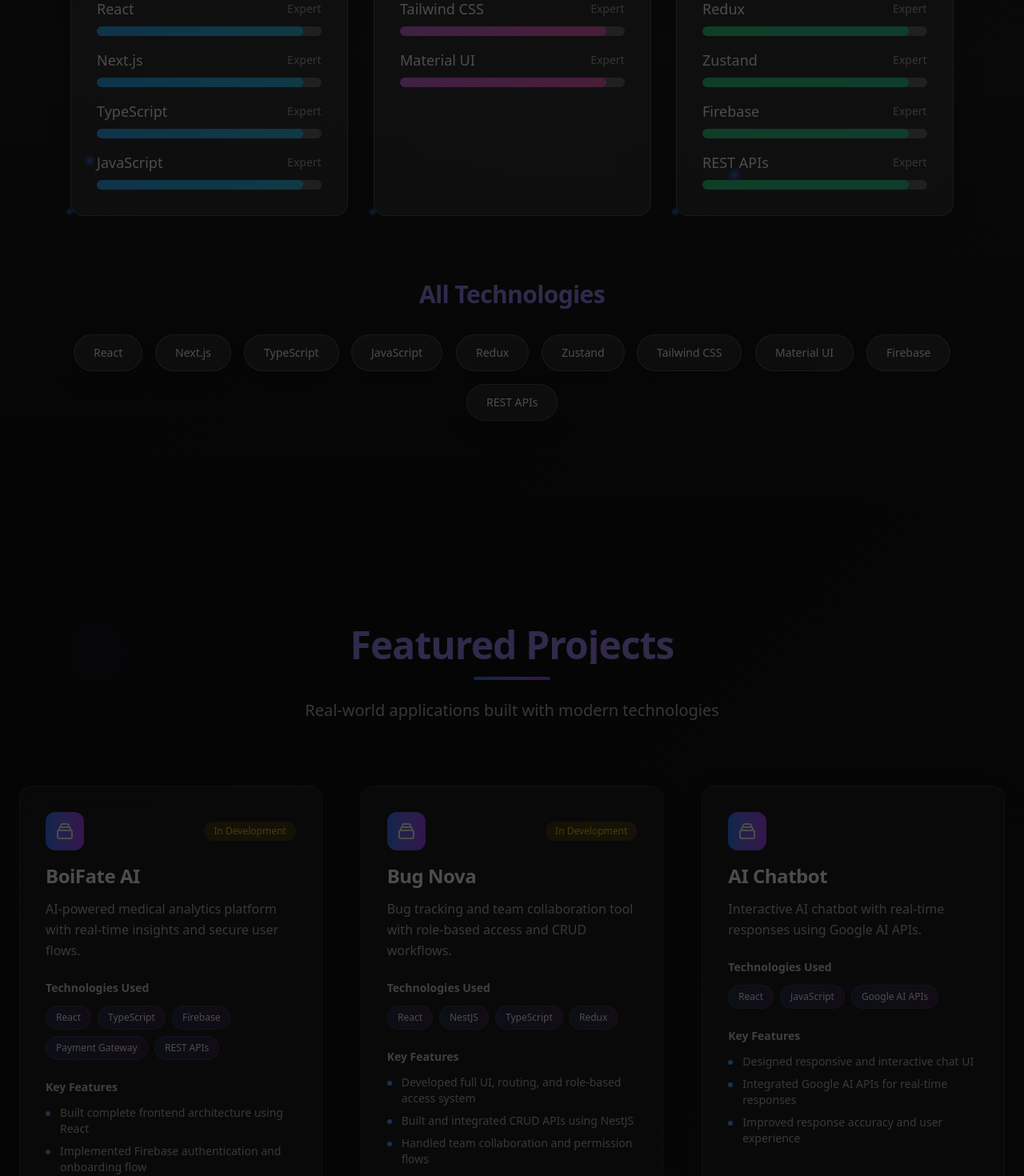
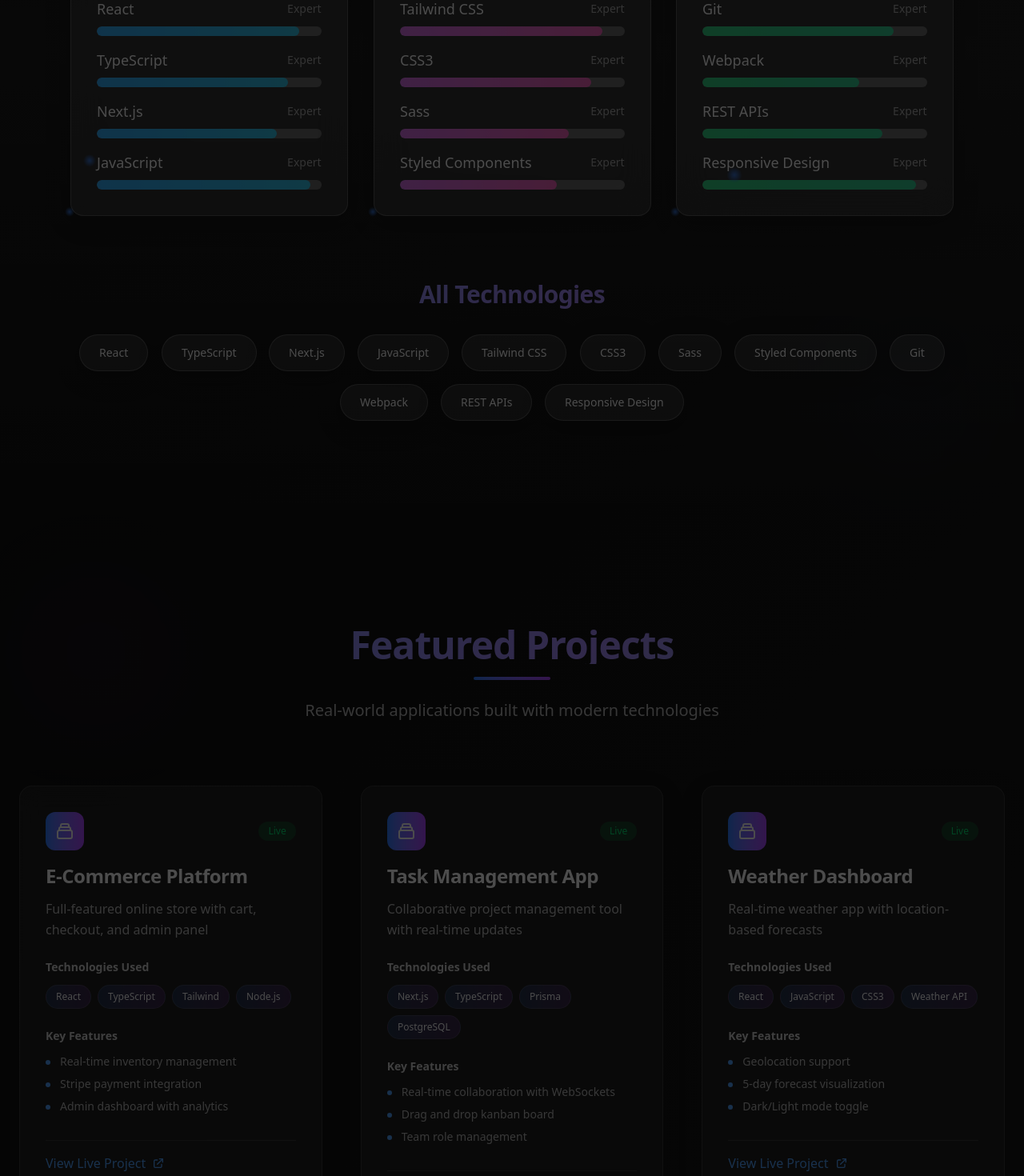
Before and after one commit to mistryOm24/portfolio-, a Next.js app: page / in a window 1280 px wide. Shown: the part 2040-3510 px from the top of the page at 80% size. Built offline with nearby package versions, Linux system fonts and the light colour scheme; no server answers.

Commit message:
add dynamic Content

```diff
--- a/src/components/sections/Contact.tsx
+++ b/src/components/sections/Contact.tsx
@@ -133,10 +133,10 @@ export default function Contact() {
                   </p>
                 </div>
 
-                <div className="space-y-4">
+                  <div className="space-y-4">
                   <button
                     onClick={() => {
-                      const email = 'mistryom024@gmail.com';
+                      const email = contact.cta.email;
 
                       // Try modern clipboard API first
                       if (navigator.clipboard && window.isSecureContext) {
--- a/src/components/sections/Projects.tsx
+++ b/src/components/sections/Projects.tsx
@@ -1,6 +1,8 @@
-import { projects } from "@/data/projects";
+import { portfolioData } from "@/data/portfolio";
 
 export default function Projects() {
+  const { projects } = portfolioData;
+
   return (
     <section id="projects" className="py-32 max-w-7xl mx-auto px-6 relative">
       {/* Background Elements */}
@@ -11,7 +13,7 @@ export default function Projects() {
         {/* Header */}
         <div className="text-center mb-20 animate-fade-in-up">
           <h2 id="projects-title" className="text-4xl md:text-5xl font-bold mb-4 gradient-text">
-            Featured Projects
+            {projects.title}
           </h2>
           <div className="w-24 h-1 bg-gradient-to-r from-blue-500 to-purple-500 mx-auto rounded-full mb-6"></div>
           <p className="text-xl text-white/70 max-w-2xl mx-auto">
@@ -21,7 +23,7 @@ export default function Projects() {
 
         {/* Projects Grid */}
         <div className="grid gap-12 lg:grid-cols-2 xl:grid-cols-3">
-          {projects.map((project, index) => (
+          {projects.list.map((project, index) => (
             <article
               key={project.title}
               className={`group glass rounded-2xl p-8 hover-lift transition-all duration-500 animate-fade-in-up delay-${(index + 1) * 200}`}
@@ -35,13 +37,13 @@ export default function Projects() {
                     </svg>
                   </div>
 
-                  {project.liveUrl && (
+                  {project.links?.live && (
                     <div className={`px-3 py-1 rounded-full text-xs font-medium ${
-                      project.liveUrl === "#"
-                        ? "bg-yellow-500/20 text-yellow-400"
-                        : "bg-green-500/20 text-green-400"
+                      project.links.live.startsWith("http")
+                        ? "bg-green-500/20 text-green-400"
+                        : "bg-yellow-500/20 text-yellow-400"
                     }`}>
-                      {project.liveUrl === "#" ? "In Development" : "Live"}
+                      {project.links.live.startsWith("http") ? "Live" : "In Development"}
                     </div>
                   )}
                 </div>
@@ -74,7 +76,7 @@ export default function Projects() {
               <div className="mb-8">
                 <h4 className="text-sm font-semibold text-white/80 mb-3">Key Features</h4>
                 <ul className="space-y-2">
-                  {project.highlights.map((point, pointIndex) => (
+                  {project.highlights?.map((point, pointIndex) => (
                     <li key={pointIndex} className="flex items-start gap-3 text-sm text-white/70">
                       <div className="w-1.5 h-1.5 bg-blue-400 rounded-full mt-2 flex-shrink-0"></div>
                       <span>{point}</span>
@@ -84,9 +86,9 @@ export default function Projects() {
               </div>
 
               {/* Action Button */}
-              {project.liveUrl && (
+              {project.links?.live && (
                 <div className="pt-4 border-t border-white/10">
-                  {project.liveUrl === "#" ? (
+                  {!project.links.live.startsWith("http") ? (
                     <div className="flex items-center gap-2 text-yellow-400 font-medium">
                       <svg className="w-4 h-4" fill="none" stroke="currentColor" viewBox="0 0 24 24">
                         <path strokeLinecap="round" strokeLinejoin="round" strokeWidth={2} d="M12 8v4l3 3m6-3a9 9 0 11-18 0 9 9 0 0118 0z" />
@@ -95,7 +97,7 @@ export default function Projects() {
                     </div>
                   ) : (
                     <a
-                      href={project.liveUrl}
+                      href={project.links.live}
                       target="_blank"
                       rel="noopener noreferrer"
                       className="inline-flex items-center gap-2 text-blue-400 font-medium hover:text-blue-300 transition-colors duration-300 group/link"
--- a/src/components/sections/Skills.tsx
+++ b/src/components/sections/Skills.tsx
@@ -1,8 +1,8 @@
 "use client";
 
-import { skills } from "@/data/skills";
+import { portfolioData } from "@/data/portfolio";
 import { useScrollAnimation } from "@/hooks/useScrollAnimation";
-import { useState } from "react";
+import { JSX, useState } from "react";
 
 export default function Skills() {
   const [headerRef, headerVisible] = useScrollAnimation(0.2);
@@ -10,11 +10,11 @@ export default function Skills() {
   const [tagsRef, tagsVisible] = useScrollAnimation(0.2);
   const [hoveredCategory, setHoveredCategory] = useState<number | null>(null);
 
-  const skillCategories = [
-    {
-      title: "Frontend",
-      skills: ["React", "Next.js", "TypeScript", "JavaScript"],
-      color: "from-blue-500 to-cyan-500",
+  const { skills: skillsData } = portfolioData;
+
+  // Configuration for visuals (Icons and Patterns) based on category name
+  const categoryConfig: Record<string, { icon: JSX.Element; bgPattern: string }> = {
+    Frontend: {
       icon: (
         <svg className="w-8 h-8 text-white" fill="none" stroke="currentColor" viewBox="0 0 24 24">
           <path strokeLinecap="round" strokeLinejoin="round" strokeWidth={2} d="M9.663 17h4.673M12 3v1m6.364 1.636l-.707.707M21 12h-1M4 12H3m3.343-5.657l-.707-.707m2.828 9.9a5 5 0 117.072 0l-.548.547A3.374 3.374 0 0014 18.469V19a2 2 0 11-4 0v-.531c0-.895-.356-1.754-.988-2.386l-.548-.547z" />
@@ -22,10 +22,7 @@ export default function Skills() {
       ),
       bgPattern: "animate-float"
     },
-    {
-      title: "Styling",
-      skills: ["Tailwind CSS", "Material UI"],
-      color: "from-purple-500 to-pink-500",
+    Styling: {
       icon: (
         <svg className="w-8 h-8 text-white" fill="none" stroke="currentColor" viewBox="0 0 24 24">
           <path strokeLinecap="round" strokeLinejoin="round" strokeWidth={2} d="M7 21a4 4 0 01-4-4V5a2 2 0 012-2h4a2 2 0 012 2v12a4 4 0 01-4 4zM21 5a2 2 0 00-2-2h-4a2 2 0 00-2 2v6a4 4 0 004 4h4V5z" />
@@ -33,10 +30,7 @@ export default function Skills() {
       ),
       bgPattern: "animate-float delay-200"
     },
-    {
-      title: "State & Backend",
-      skills: ["Redux", "Zustand", "Firebase", "REST APIs"],
-      color: "from-green-500 to-emerald-500",
+    "Tools & Others": {
       icon: (
         <svg className="w-8 h-8 text-white" fill="none" stroke="currentColor" viewBox="0 0 24 24">
           <path strokeLinecap="round" strokeLinejoin="round" strokeWidth={2} d="M4 7v10c0 2.21 3.582 4 8 4s8-1.79 8-4V7M4 7c0 2.21 3.582 4 8 4s8-1.79 8-4M4 7c0-2.21 3.582-4 8-4s8 1.79 8 4m0 5c0 2.21-3.582 4-8 4s-8-1.79-8-4" />
@@ -44,7 +38,10 @@ export default function Skills() {
       ),
       bgPattern: "animate-float delay-400"
     }
-  ];
+  };
+
+  // Derive all technologies from the categories
+  const allTechnologies = skillsData.categories.flatMap(cat => cat.skills.map(s => s.name));
 
   return (
     <section id="skills" className="py-32 relative overflow-hidden">
@@ -75,9 +72,9 @@ export default function Skills() {
           ref={skillsRef as any}
           className="grid md:grid-cols-3 gap-8 mb-20"
         >
-          {skillCategories.map((category, categoryIndex) => (
+          {skillsData.categories.map((category, categoryIndex) => (
             <div
-              key={category.title}
+              key={category.name}
               className={`glass-strong rounded-2xl p-8 hover-lift hover-glow transition-all duration-1000 ${
                 skillsVisible ? `animate-flip-in delay-${(categoryIndex + 1) * 200}` : 'opacity-0'
               }`}
@@ -85,23 +82,23 @@ export default function Skills() {
               onMouseLeave={() => setHoveredCategory(null)}
             >
               <div className="text-center mb-8">
-                <div className={`w-20 h-20 bg-gradient-to-r ${category.color} rounded-2xl mx-auto mb-4 flex items-center justify-center hover-rotate animate-pulse-custom ${category.bgPattern}`}>
-                  {category.icon}
+                <div className={`w-20 h-20 bg-gradient-to-r ${category.color} rounded-2xl mx-auto mb-4 flex items-center justify-center hover-rotate animate-pulse-custom ${categoryConfig[category.name]?.bgPattern || ''}`}>
+                  {categoryConfig[category.name]?.icon}
                 </div>
-                <h3 className="text-2xl font-bold mb-2 animate-glow-text">{category.title}</h3>
+                <h3 className="text-2xl font-bold mb-2 animate-glow-text">{category.name}</h3>
                 <div className="w-12 h-0.5 bg-gradient-to-r from-transparent via-white/50 to-transparent mx-auto"></div>
               </div>
 
               <div className="space-y-4">
                 {category.skills.map((skill, skillIndex) => (
                   <div
-                    key={skill}
+                    key={skill.name}
                     className={`group transition-all duration-500 delay-${(categoryIndex * 200) + (skillIndex * 100)} ${
                       skillsVisible ? 'animate-fade-in-left' : 'opacity-0 translate-x-[-30px]'
                     }`}
                   >
                     <div className="flex items-center justify-between mb-2">
-                      <span className="font-medium text-lg">{skill}</span>
+                      <span className="font-medium text-lg">{skill.name}</span>
                       <span className="text-sm text-white/60 animate-blink">Expert</span>
                     </div>
                     <div className="w-full bg-white/10 rounded-full h-3 overflow-hidden relative">
@@ -110,7 +107,7 @@ export default function Skills() {
                           hoveredCategory === categoryIndex ? 'animate-pulse-custom' : ''
                         }`}
                         style={{
-                          width: skillsVisible ? '92%' : '0%',
+                          width: skillsVisible ? `${skill.level}%` : '0%',
                           transitionDelay: `${(categoryIndex * 200) + (skillIndex * 150)}ms`
                         }}
                       >
@@ -137,7 +134,7 @@ export default function Skills() {
         >
           <h3 className="text-3xl font-bold text-center mb-8 gradient-text animate-glow-text">All Technologies</h3>
           <div className="flex flex-wrap justify-center gap-4">
-            {skills.map((skill, index) => (
+            {allTechnologies.map((skill, index) => (
               <span
                 key={skill}
                 className={`px-6 py-3 glass-strong rounded-full text-sm font-medium hover:scale-110 hover-glow transition-all duration-300 animate-bounce-in hover-slide delay-${index * 75}`}
--- a/src/data/portfolio.ts
+++ b/src/data/portfolio.ts
@@ -104,6 +104,11 @@ export const portfolioData = {
         image: "/projects/ecommerce.jpg",
         tech: ["React", "TypeScript", "Tailwind", "Node.js"],
         status: "Live",
+        highlights: [
+          "Real-time inventory management",
+          "Stripe payment integration",
+          "Admin dashboard with analytics",
+        ],
         links: {
           live: "https://example.com",
           github: "https://github.com",
@@ -117,6 +122,11 @@ export const portfolioData = {
         image: "/projects/taskapp.jpg",
         tech: ["Next.js", "TypeScript", "Prisma", "PostgreSQL"],
         status: "In Development",
+        highlights: [
+          "Real-time collaboration with WebSockets",
+          "Drag and drop kanban board",
+          "Team role management",
+        ],
         links: {
           live: "https://example.com",
           github: "https://github.com",
@@ -129,6 +139,11 @@ export const portfolioData = {
         image: "/projects/weather.jpg",
         tech: ["React", "JavaScript", "CSS3", "Weather API"],
         status: "Live",
+        highlights: [
+          "Geolocation support",
+          "5-day forecast visualization",
+          "Dark/Light mode toggle",
+        ],
         links: {
           live: "https://example.com",
           github: "https://github.com",
@@ -165,12 +180,12 @@ export const portfolioData = {
     social: [
       {
         name: "GitHub",
-        href: "https://github.com/",
+        href: "https://github.com/mistryOm24",
         icon: "github",
       },
       {
         name: "LinkedIn",
-        href: "https://www.linkedin.com/",
+        href: "https://www.linkedin.com/in/om-mistry-277b393a1",
         icon: "linkedin",
       },
     ],
```
